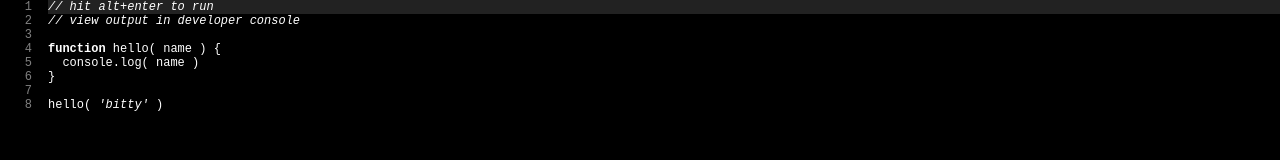
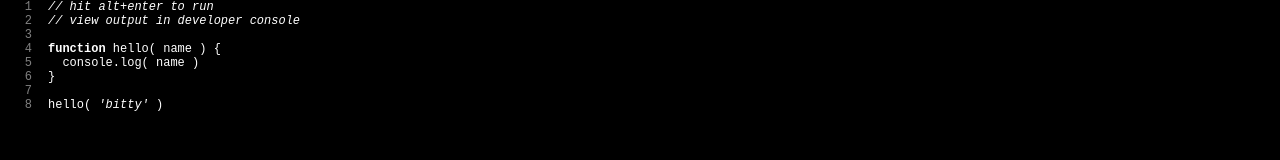
Before and after one commit to charlieroberts/bitty, a website: page demos/js/index.html in a window 1280 px wide. Drawn offline with Linux system fonts and the light colour scheme.

Commit message:
remove active line plugin

```diff
--- a/demos/js/index.html
+++ b/demos/js/index.html
@@ -10,7 +10,6 @@
     <div class="bitty-editor" contenteditable="true" spellcheck="false"></div>
     <script src='../../bitty.js' defer></script>
     <script src='../../rules/javascript.js' defer></script>
-    <script src='../../plugins/highlight_active_line.js' defer></script>
     <script src='main.js' defer></script>
   </body>
 </html>
```
